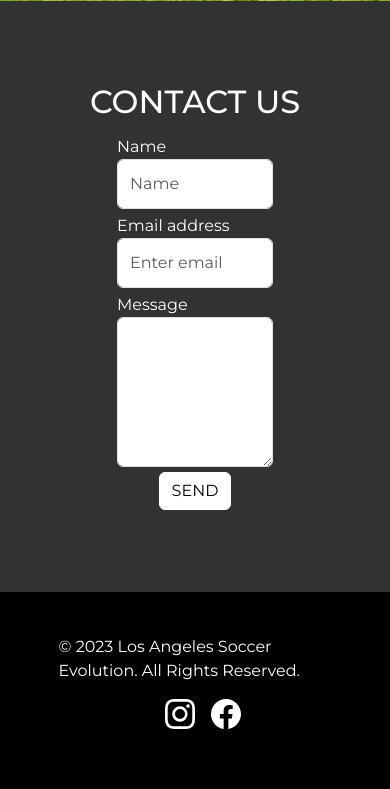
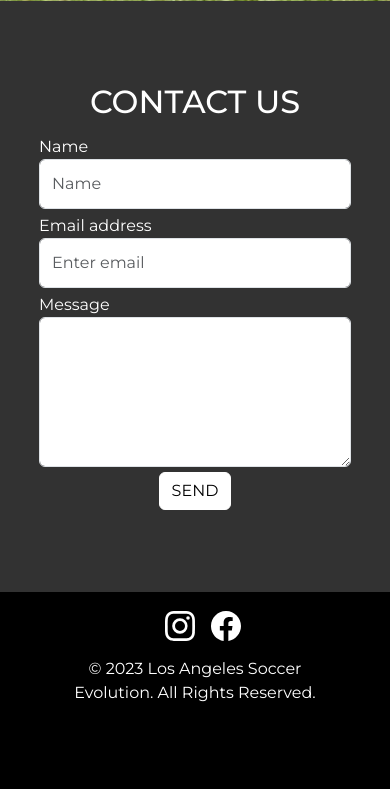
Before and after one commit to ChenGit55/lase-new, a Django app: page / in a window 390 px wide. Shown: the part 2621-3410 px from the top of the page. After the commit the page ends 3323 px from the top, so only its background shows below. Run offline with Django 4.2, Linux system fonts and the light colour scheme; some libraries are stand-ins or nearby versions.

Commit message:
Responsive footer.

```diff
--- a/static/source/css/responsive.css
+++ b/static/source/css/responsive.css
@@ -12,6 +12,10 @@
         font-size: 1em;
     }
 
+    .form-group{
+        width: 80%;
+    }
+
     /* home */
     .home-carousel{
         height: 50vh;
@@ -24,6 +28,13 @@
         height: 50vh;
     }
     /* home */
+
+    /* footer */
+    .copyright{
+        flex-direction: column-reverse;
+        text-align: center;
+    }
+    /* footer */
 
 }
 
--- a/templates/source/base.html
+++ b/templates/source/base.html
@@ -14,9 +14,11 @@
 					Content Here
 				{% endblock content %}
 		</div>
+
 		{% include 'contact.html' %}
 
         {% include 'footer.html' %}
+
 		{% block script %}Scripts Here{% endblock script %}
 		<script src="https://code.jquery.com/jquery-3.5.1.slim.min.js"></script>
 		<script src="https://cdn.jsdelivr.net/npm/@popperjs/core@2.9.3/dist/umd/popper.min.js"></script>
--- a/templates/source/footer.html
+++ b/templates/source/footer.html
@@ -1,10 +1,9 @@
 {% load static %}
-<div class="footer-container">
-	<footer >
-		<div class="d-flex flex-column flex-sm-row justify-content-center   align-items-center">
+	<footer class="footer-container">
+		<div class="d-flex flex-column flex-sm-row justify-content-center align-items-center">
 			<!-- <object data="{% static 'source/img/lase-logo.svg' %}" class="logo-svg-1" type=""></object> -->
 		</div>
-		<div class="d-flex flex-column flex-sm-row justify-content-between my-4 align-items-center">
+		<div class="copyright d-flex justify-content-between align-items-center">
 			<p>© 2023 Los Angeles Soccer Evolution. All Rights Reserved.</p>
 			<ul class="list-unstyled d-flex">
 				<li class="ms-3"><a href="https://www.instagram.com/lasevolution/" target="_blank">{% include 'instagram.svg' %}</a></li>
@@ -12,4 +11,3 @@
 			</ul>
 		</div>
 	</footer>
-</div>
```
